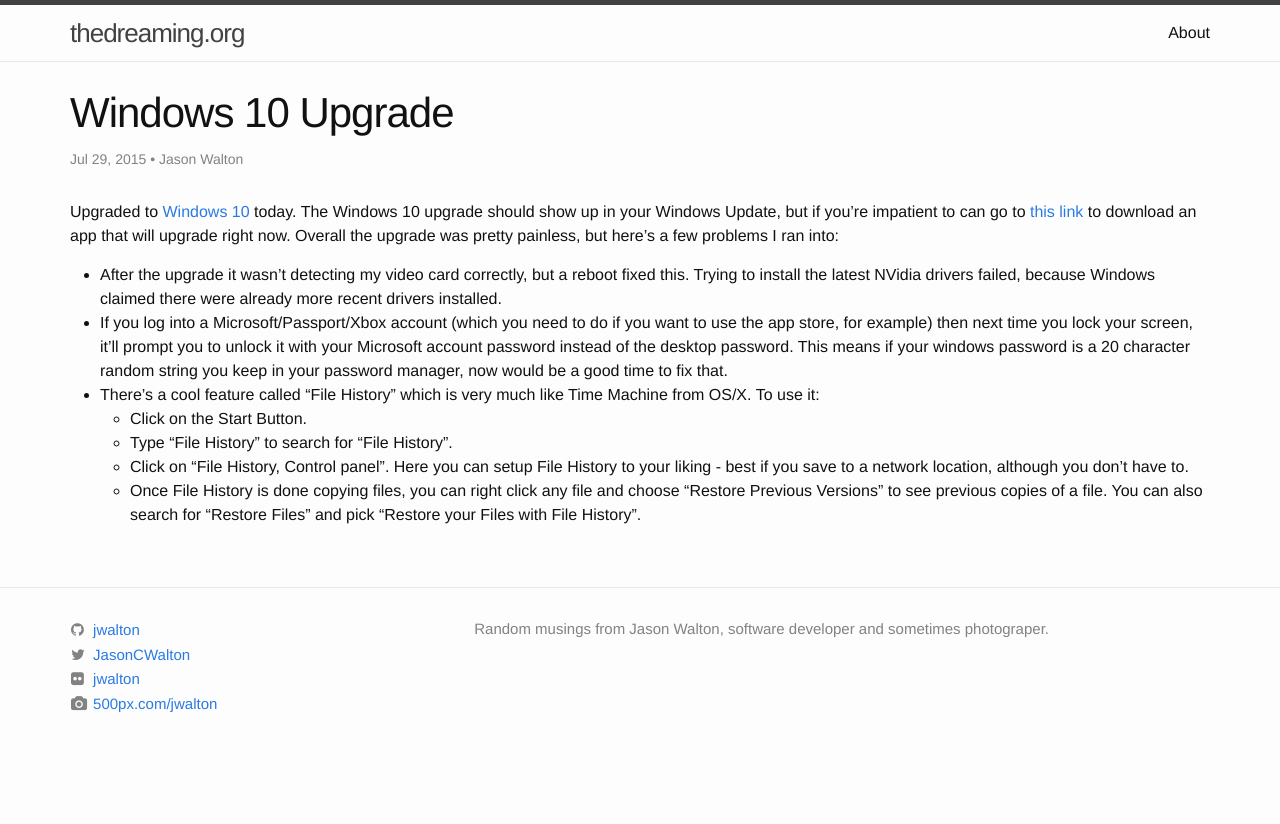
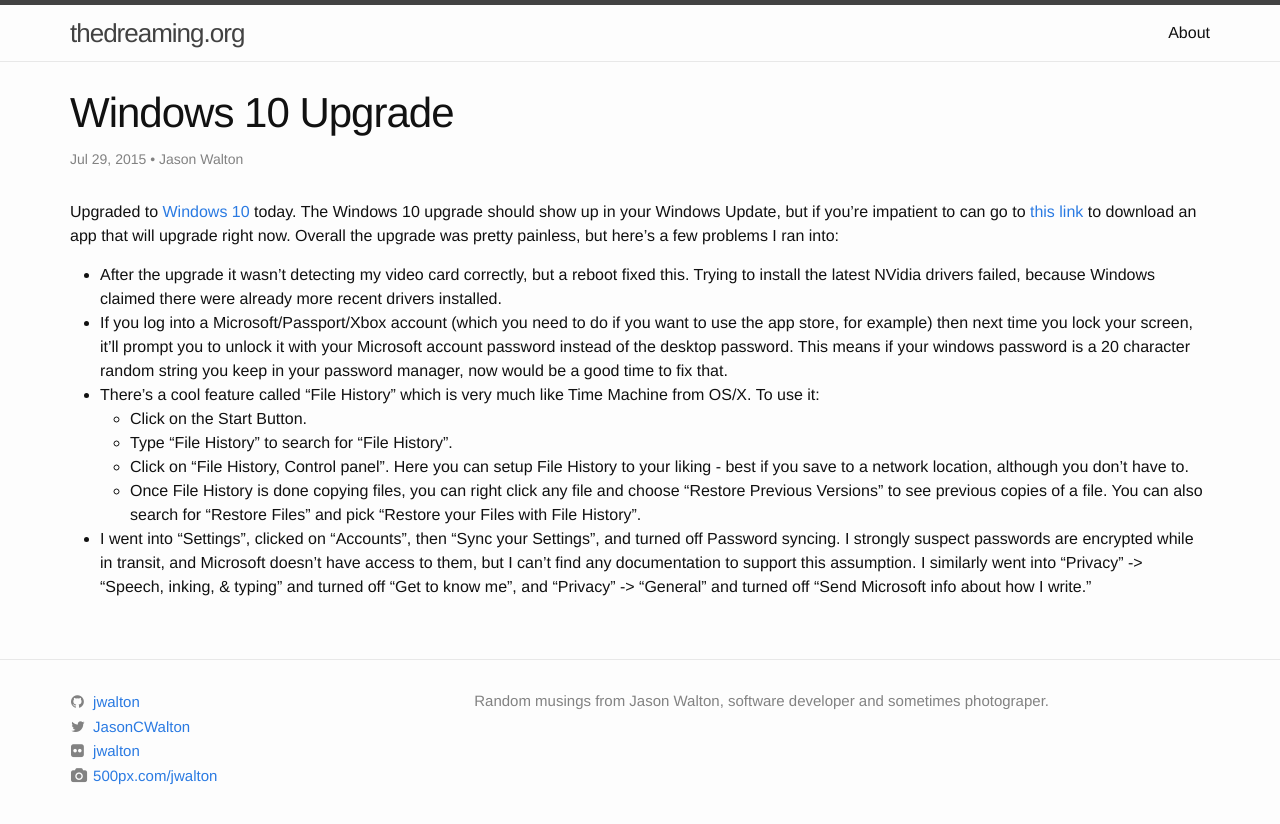
Before and after one commit to jwalton/thedreaming.org, a Jekyll site: the page built from _posts/2015-07-29-windows-10.md, in a window 1280 px wide. Shown: the top 824 px of the page. Built offline with Jekyll 4.4.1, drawn with Linux system fonts in a browser that asks for light colours; comment, search, counter and statistics services are not loaded.

Commit message:
Update Windows 10

```diff
--- a/_posts/2015-07-29-windows-10.md
+++ b/_posts/2015-07-29-windows-10.md
@@ -17,3 +17,6 @@
     to a network location, although you don't have to.
   * Once File History is done copying files, you can right click any file and choose "Restore Previous Versions" to
     see previous copies of a file.  You can also search for "Restore Files" and pick "Restore your Files with File History".
+* I went into "Settings", clicked on "Accounts", then "Sync your Settings", and turned off Password syncing.  I
+  strongly suspect passwords are encrypted while in transit, and Microsoft doesn't have access to them, but I can't
+  find any documentation to support this assumption.  I similarly went into "Privacy" -> "Speech, inking, & typing" and turned off "Get to know me", and "Privacy" -> "General" and turned off "Send Microsoft info about how I write."
```
